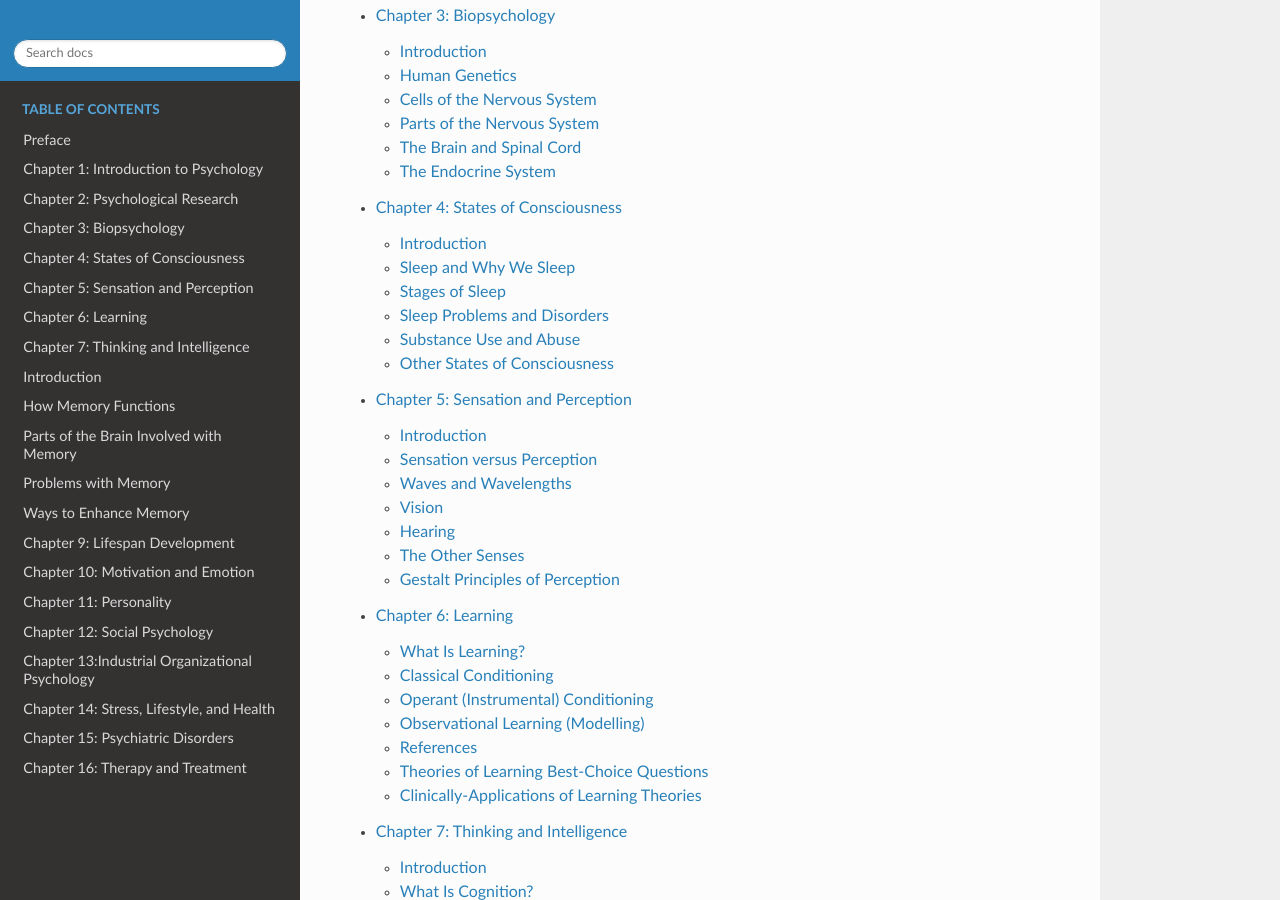
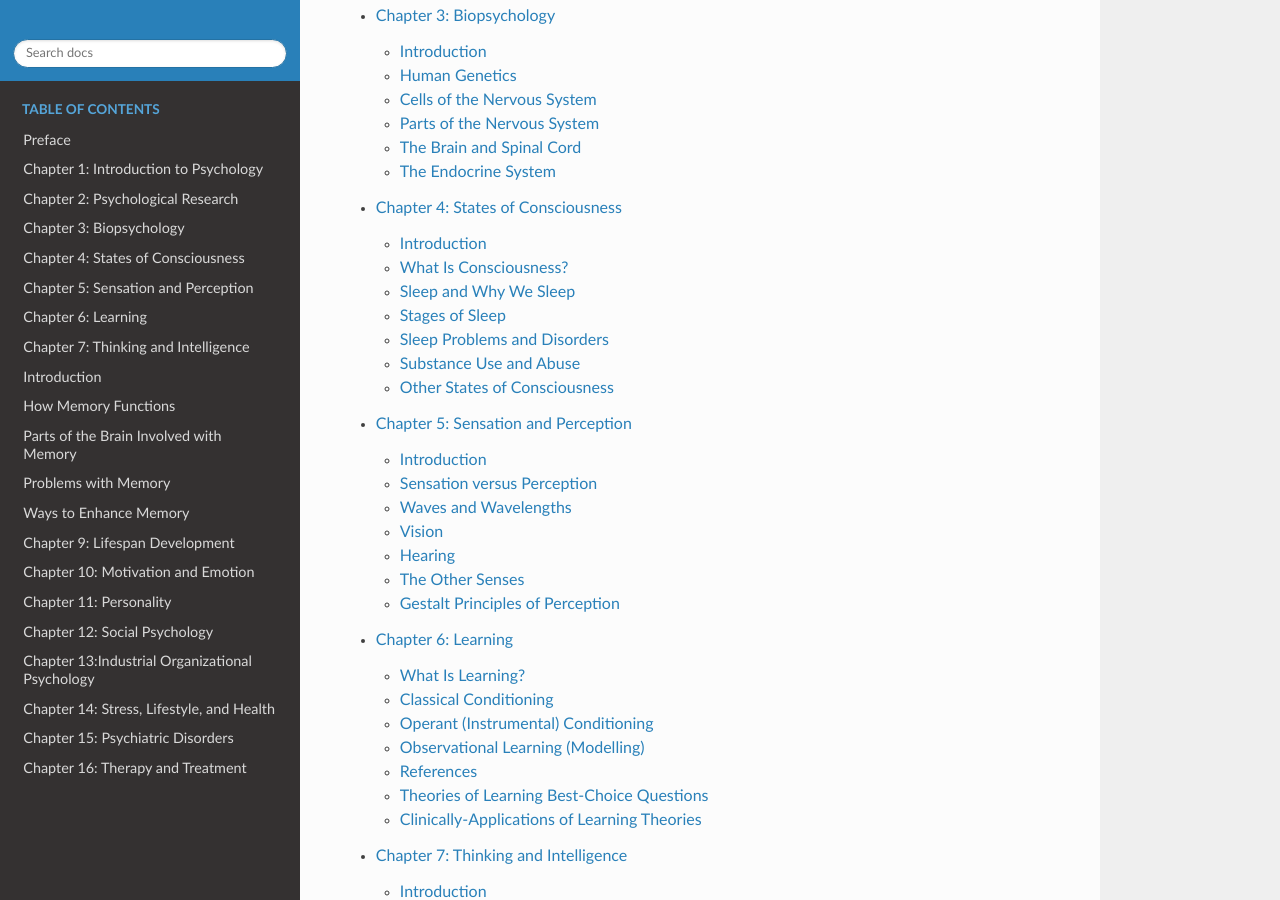
Before and after one commit to justpsychiatry/Clinically-Oriented-Psychology, a Sphinx documentation site: the page built from docs/source/index.rst, in a window 1280 px wide and 900 px high, scrolled down 905 px. Built offline with Sphinx 7.4.7 and the Read the Docs theme 2.0.0, drawn with Linux system fonts in a browser that asks for light colours; pages that are not in the unit, such as notebooks, are missing from menus.

Commit message:
consciousness

```diff
--- a/docs/source/cons/index.rst
+++ b/docs/source/cons/index.rst
@@ -8,7 +8,7 @@ Chapter 4: States of Consciousness
    :maxdepth: 2
 
    m49030*
-   m49031*
+   what-is-consciousness*
    m49032*
    m49033*
    m49036*
```
